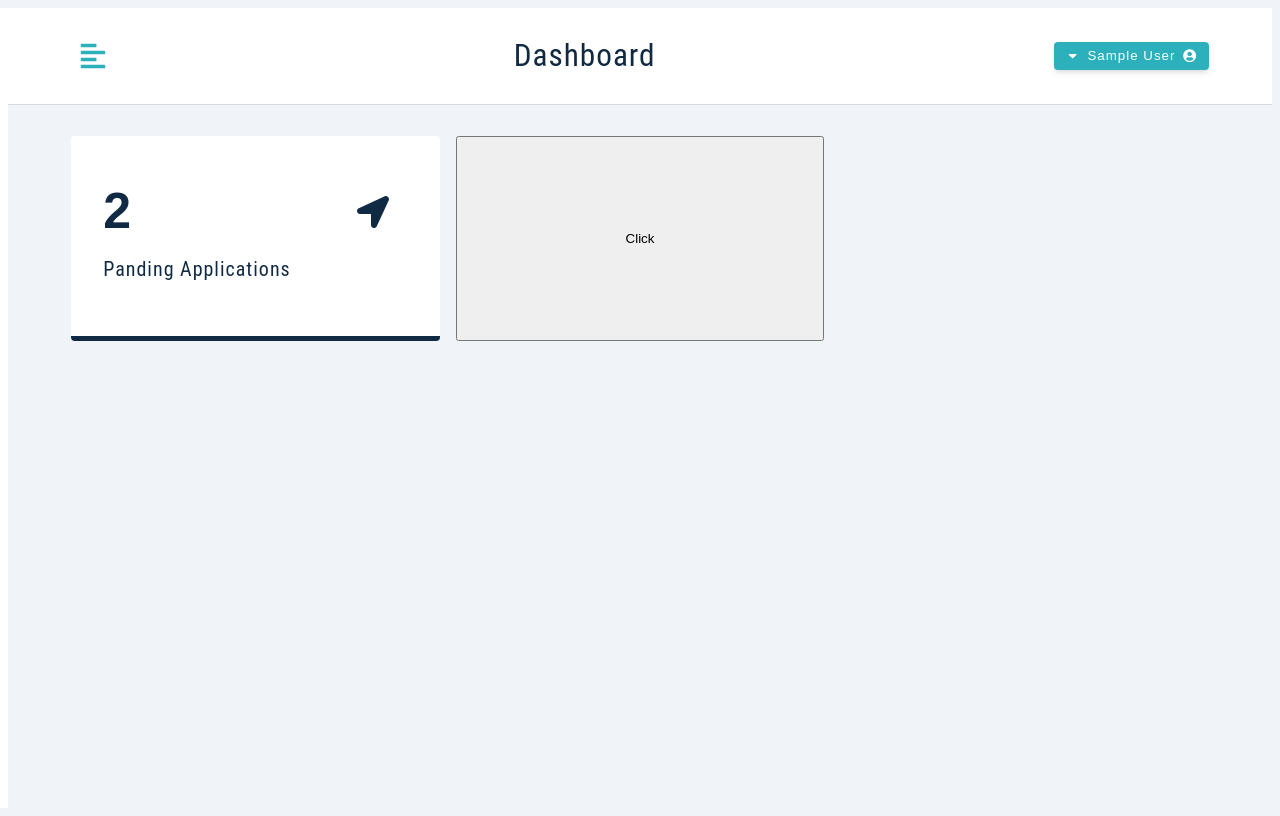
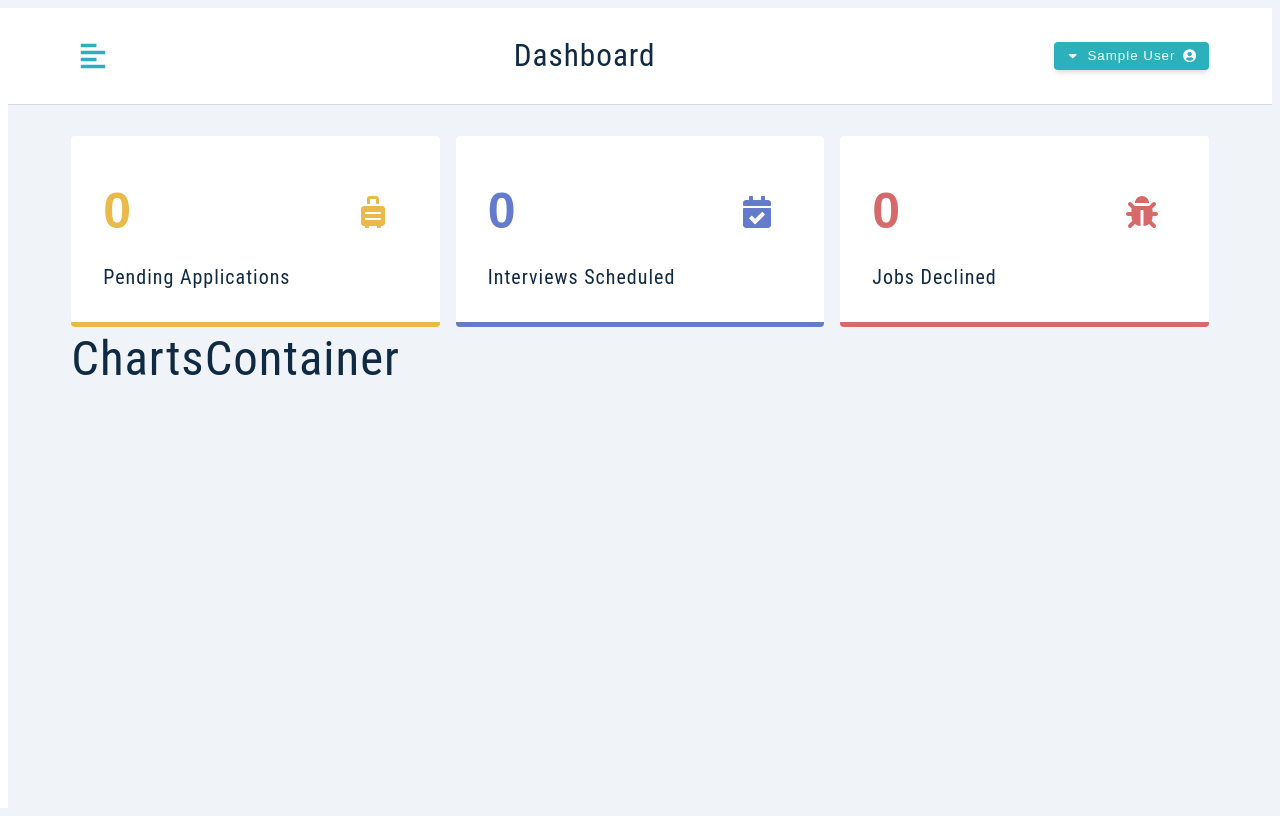
Before and after one commit to Krzysztof-K94/MERN-Project, a React (Create React App) app in the folder client/: page / in a window 1280 px wide. Built offline with nearby package versions, Linux system fonts and the light colour scheme; no server answers; sample sign-in values are in the browser's storage.

Commit message:
add statItems to stats page

```diff
--- /dev/null
+++ b/client/src/components/ChartsContainer.js
@@ -0,0 +1,6 @@
+const ChartsContainer = () => {
+  return (
+    <h1>ChartsContainer</h1>
+  )
+};
+export default ChartsContainer;
--- a/client/src/components/StatItem.js
+++ b/client/src/components/StatItem.js
@@ -1,14 +1,13 @@
 import Wrapper from '../assets/wrappers/StatItem.js';
-import { useAppContext } from '../contex/appContext.js';
-import {FaLocationArrow} from 'react-icons/fa';
-const StatItem = () => {
+
+const StatItem = ({count,icon,title, color, bgc}) => {
   return (
-    <Wrapper>
+    <Wrapper color={color} bgc={bgc}>
       <header>
-        <span className='count'>{2}</span>
-        <span className='icon'>{<FaLocationArrow />}</span>
+        <span className='count'>{count}</span>
+        <span className='icon'>{icon}</span>
       </header>
-      <h5>Panding Applications</h5>
+      <h5 className='title'>{title}</h5>
     </Wrapper>
   )
 };
--- /dev/null
+++ b/client/src/components/StatsContainer.js
@@ -0,0 +1,44 @@
+import Wrapper from '../assets/wrappers/StatsContainer.js';
+import StatItem from './StatItem.js';
+import {FaSuitcaseRolling, FaBug, FaCalendarCheck} from 'react-icons/fa';
+import { useAppContext } from "../contex/appContext";
+
+const StatsContainer = () => {
+  const {stats} = useAppContext();
+  const defaultStats = [
+    {
+      title: 'pending applications',
+      count: stats.pending || 0,
+      icon: <FaSuitcaseRolling />,
+      color: '#e9b949',
+      bcg: '#fcefc7',
+    },
+    {
+      title: 'interviews scheduled',
+      count: stats.interview || 0,
+      icon: <FaCalendarCheck />,
+      color: '#647acb',
+      bcg: '#e0e8f9',
+    },
+    {
+      title: 'jobs declined',
+      count: stats.declined || 0,
+      icon: <FaBug />,
+      color: '#d66a6a',
+      bcg: '#ffeeee',
+    },
+  ];
+  return (
+    <Wrapper>
+      {defaultStats.map((item, index) => {
+        return (
+          <StatItem
+          key={index}
+          {...item}
+          />
+        )}
+      )}
+    </Wrapper>
+  )
+};
+export default StatsContainer;
--- a/client/src/components/index.js
+++ b/client/src/components/index.js
@@ -11,5 +11,8 @@ import JobsContainer from './JobsContainer.js';
 import Job from './Job.js';
 import JobInfo from './JobInfo.js';
 import StatItem from './StatItem.js';
+import StatsContainer from './StatsContainer.js';
+import ChartsContainer from './ChartsContainer.js';
+import Loading from './Loading.js';
 
-export {JobInfo, StatItem, Logo, FormRow, Alert, BigSidebar, SmallSidebar, Navbar, NavLinks, FormRowSelect, SearchContainer, JobsContainer, Job};
+export {Loading, ChartsContainer, JobInfo, StatItem, Logo, FormRow, Alert, StatsContainer, BigSidebar, SmallSidebar, Navbar, NavLinks, FormRowSelect, SearchContainer, JobsContainer, Job};
--- a/client/src/contex/appContext.js
+++ b/client/src/contex/appContext.js
@@ -224,11 +224,11 @@ const AppProvider = ({children}) => {
     try {
       const {data} = await authFetch.get('/jobs/stats');
       const {defaultStats, monthlyApplications} = data;
-      console.log(defaultStats, monthlyApplications)
       dispatch({type: GET_STATS_SUCCESS, payload: {defaultStats, monthlyApplications}});
     } catch (error) {
-      console(error);
+      logOutUser();
     }
+    clearAlert();
   };
 
   return <AppContext.Provider
--- a/client/src/contex/reducer.js
+++ b/client/src/contex/reducer.js
@@ -189,7 +189,7 @@ const reducer = (state, action) => {
   if(action.type === GET_STATS_BEGIN){
     return {...state, isLoading: true}
   }
-  if(action.type === GET_STATS_BEGIN) {
+  if(action.type === GET_STATS_SUCCESS) {
     return {
       ...state,
       isLoading: false,
--- a/client/src/pages/dashboard/Stats.js
+++ b/client/src/pages/dashboard/Stats.js
@@ -1,18 +1,24 @@
 import { useAppContext } from "../../contex/appContext";
-import Wrapper from '../../assets/wrappers/StatsContainer.js';
-import {StatItem} from '../../components';
+import {StatsContainer, ChartsContainer, Loading} from '../../components';
 import { useEffect } from "react";
 
+
 const Stats = () => {
-  const {getStats} = useAppContext();
+  const {getStats, isLoading} = useAppContext();
 
+  useEffect(()=> {
+    getStats();
+  }, []);
 
+  if(isLoading) {
+    return <Loading center />;
+  };
 
   return (
-    <Wrapper>
-      <StatItem />
-      <button type="button" onClick={getStats}>Click</button>
-    </Wrapper>
+    <div>
+      <StatsContainer />
+      <ChartsContainer />
+    </div>
 
   )
 };
```
Also changed, not shown: 1 other file (tests, documents, lock files or other folders).
